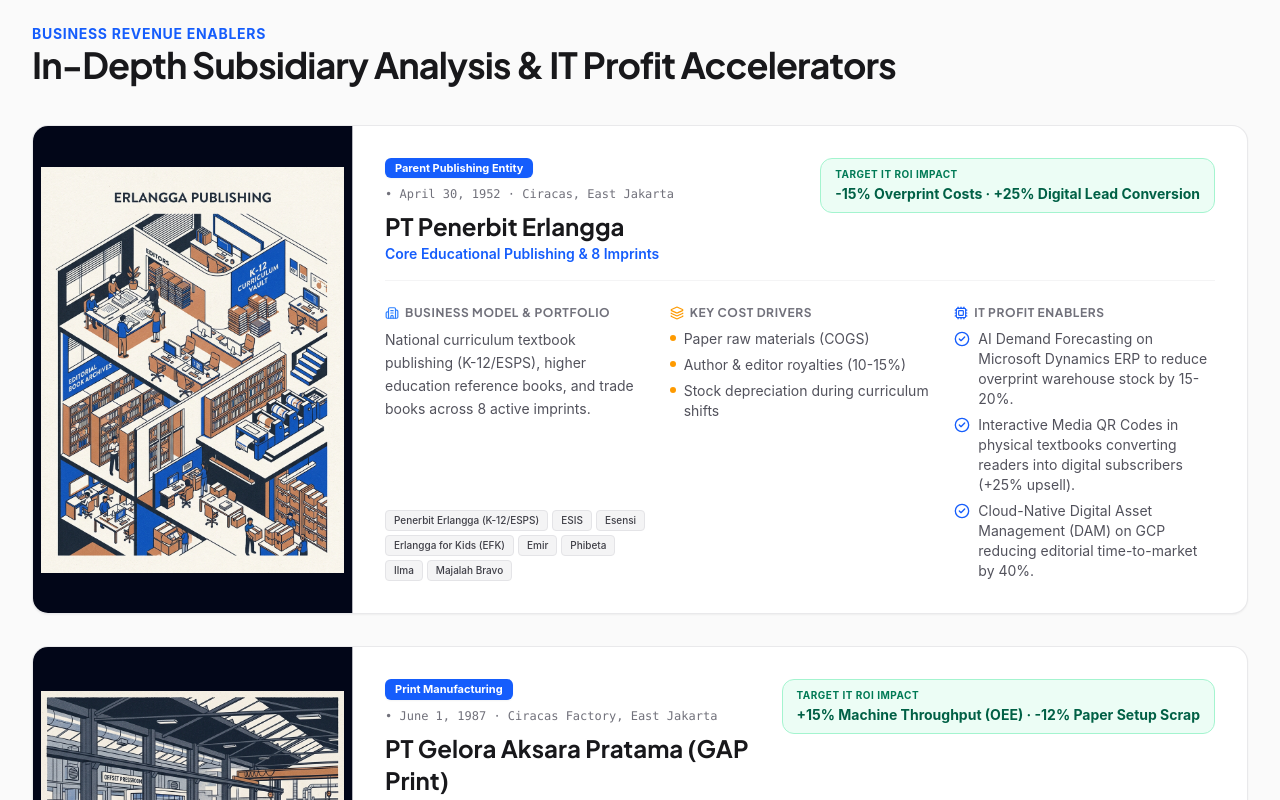
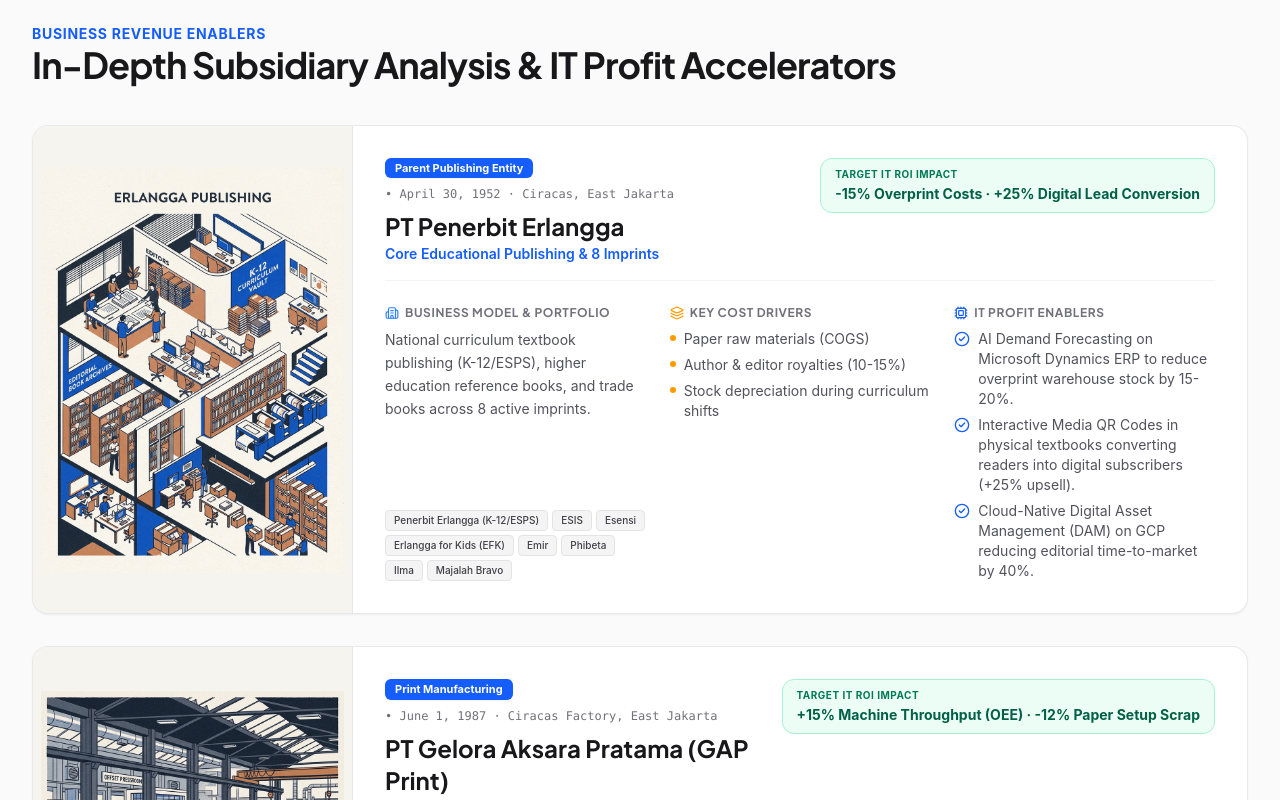
Before and after one commit to okihita/portfolio, a Next.js app: page /erlangga/subsidiaries in a window 1280 px wide. Shown: the part 3260-4060 px from the top of the page. Built offline with nearby package versions, Linux system fonts and the light colour scheme.

Commit message:
style(erlangga): set subsidiary image container background to warm Risograph soy-paper tone (#f6f4ee)

```diff
--- a/components/erlangga/ErlanggaSubsidiariesView.tsx
+++ b/components/erlangga/ErlanggaSubsidiariesView.tsx
@@ -498,8 +498,8 @@
                   key={sub.id}
                   className="rounded-2xl border border-zinc-200/80 dark:border-zinc-800 bg-white dark:bg-zinc-900/60 overflow-hidden shadow-xs flex flex-col lg:flex-row items-stretch"
                 >
-                  {/* LEFT IMAGE CONTAINER (Zero Text Cropping with object-contain) */}
-                  <div className="relative w-full lg:w-[320px] aspect-[3/4] bg-slate-950 shrink-0 overflow-hidden flex items-center justify-center p-2 border-b lg:border-b-0 lg:border-r border-zinc-200/80 dark:border-zinc-800">
+                  {/* LEFT IMAGE CONTAINER (Seamless Risograph Soy-Paper Background) */}
+                  <div className="relative w-full lg:w-[320px] aspect-[3/4] bg-[#f6f4ee] dark:bg-[#111827] shrink-0 overflow-hidden flex items-center justify-center p-2 border-b lg:border-b-0 lg:border-r border-zinc-200/80 dark:border-zinc-800">
                     <img
                       src={sub.image}
                       alt={sub.name}
```
